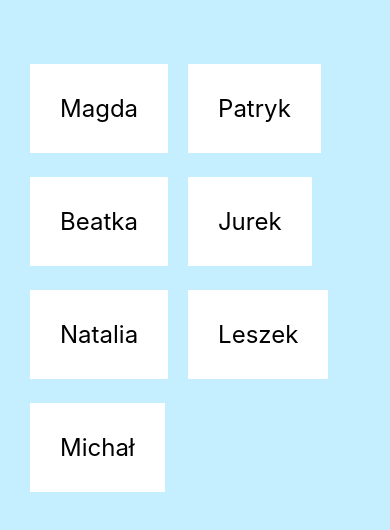
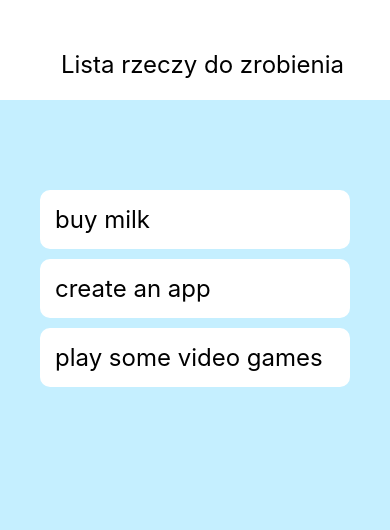
Before and after one commit to kekemato/react-native-tutorial, a React Native app: screen / in a window 390 px wide. Shown: the top 530 px of the page. Built offline with nearby package versions, Linux system fonts and the light colour scheme.

Commit message:
first part of to do app

```diff
--- a/App.js
+++ b/App.js
@@ -1,54 +1,34 @@
 import React, { useState } from "react";
-import { FlatList, StyleSheet, Text, View, TouchableOpacity } from "react-native";
+import {  FlatList, StyleSheet, Text, View } from "react-native";
+import Header from './components/Header';
 
 export default function App() {
-  const [people, setPeople] = useState([
+  const [todos, setTodos] = useState([
     {
-      name: "Magda",
-      id: "1",
+      text: 'buy milk', id: '1'
     },
     {
-      name: "Patryk",
-      id: "2",
+      text: 'create an app', id: '2'
     },
     {
-      name: "Beatka",
-      id: "3",
+      text: 'play some video games', id: '3'
     },
-    {
-      name: "Jurek",
-      id: "4",
-    },
-    {
-      name: "Natalia",
-      id: "5",
-    },
-    {
-      name: "Leszek",
-      id: "6",
-    },
-    {
-      name: "Michał",
-      id: "7",
-    },
-  ]);
-
-  const pressHandler = (id) => {
-    setPeople((prevPeople) => prevPeople.filter((person) => person.id !== id))
-  }
+  ])
 
   return (
     <View style={styles.container}>
-      <FlatList
-        numColumns={2}
-        keyExtractor={({ id }) => id}
-        data={people}
-        renderItem={({ item: { name, id } }) => (
-          <TouchableOpacity onPress={() => pressHandler(id)}>
-            <Text style={styles.listItem}>{name}</Text>
-          </TouchableOpacity>
-        )}
-      />
+     <Header />
+     <View style={styles.content}>
+       {/** to do form */}
+       <View style={styles.list}>
+         <FlatList
+         data={todos}
+         keyExtractor={({id}) => id}
+         renderItem={({item: {text}}) => (
+           <Text style={styles.listItem}>{text}</Text>
+         )}/>
+       </View>
+     </View>
     </View>
   );
 }
@@ -57,16 +37,22 @@ const styles = StyleSheet.create({
   container: {
     flex: 1,
     backgroundColor: "#c5efff",
-    paddingTop: 40,
-    paddingHorizontal: 20,
+    // paddingTop: 40,
+    // paddingHorizontal: 20,
     // alignItems: "center",
     // justifyContent: "center",
   },
+  content: {
+    padding: 40
+  },
+  list: {
+    marginTop: 40
+  },
   listItem: {
-    marginTop: 24,
-    marginHorizontal: 10,
-    padding: 30,
-    backgroundColor: "#fff",
+    marginTop: 10,
     fontSize: 24,
+    backgroundColor: '#fff',
+    padding: 15,
+    borderRadius: 10
   },
 });
--- /dev/null
+++ b/components/Header.js
@@ -0,0 +1,25 @@
+import React from "react";
+import { StyleSheet, Text, View } from "react-native";
+
+const Header = () => {
+    return (
+        <View style={styles.header}>
+            <Text style={styles.title}>Lista rzeczy do zrobienia</Text>
+        </View>
+    )
+}
+
+const styles = StyleSheet.create({
+    header: {
+        height: 100,
+        paddingTop: 50,
+        paddingLeft: 15,
+        backgroundColor: '#fff',
+    },
+    title: {
+        textAlign: 'center',
+        fontSize: 24,
+      },
+})
+
+export default Header;
```
